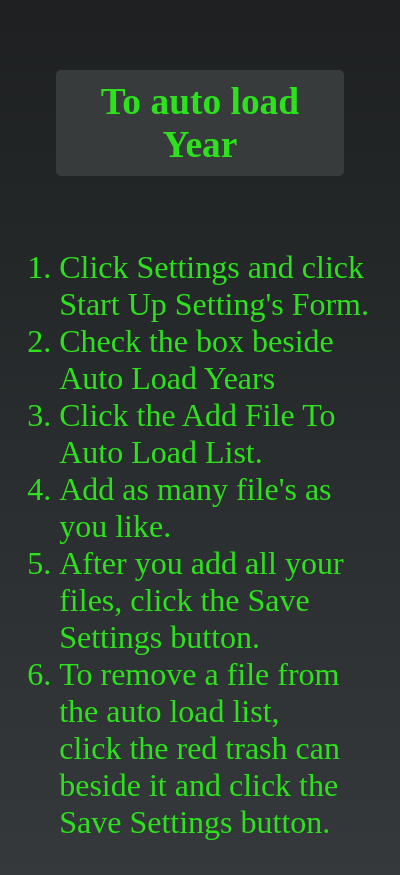
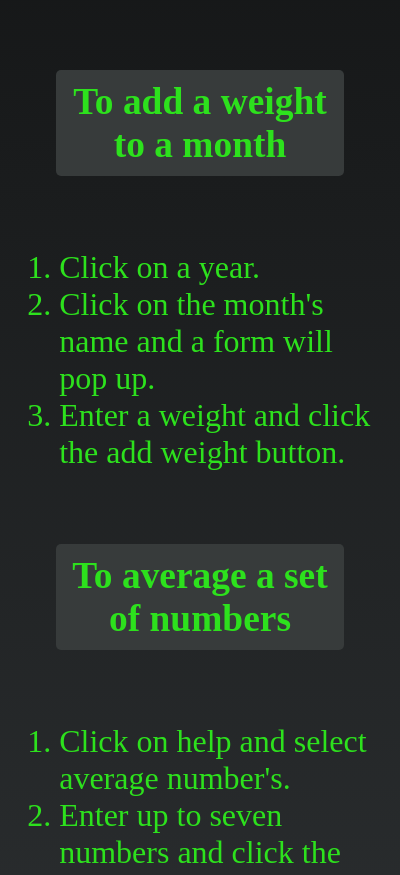
Before and after one commit to DEBXDEBX/weightTracker, an Electron app: page help.html in a window 400 px wide. Shown: the part 1125-2000 px from the top of the page. Drawn offline with Linux system fonts and the light colour scheme.

Commit message:
finished help

```diff
--- a/help.html
+++ b/help.html
@@ -35,7 +35,7 @@
     <div class="container">
 
         <h3>
-            To add a Note to your Calender, You must first load or create a Year.
+            To add a weight to your Calender, You must first load or create a Year.
           </h3>
 
           <h3>To create a Year</h3>
@@ -54,6 +54,23 @@
               <li>Click on File and then select Load Year.</li>
               <li>Navigate to the file where you have your File Year.</li>
               <li>Click on it and click open.</li>
+            </ol>
+          </div>
+
+          <h3>To add a weight to a month</h3>
+          <div class="Flex">
+            <ol>
+              <li>Click on a year.</li>
+              <li>Click on the month's name and a form will pop up.</li>
+              <li>Enter a weight and click the add weight button.</li>
+            </ol>
+          </div>
+
+          <h3>To average a set of numbers</h3>
+          <div class="Flex">
+            <ol>
+              <li>Click on help and select average number's.</li>
+              <li>Enter up to seven numbers and click the get average button.</li>
             </ol>
           </div>
 
@@ -77,6 +94,7 @@
         <div class="Flex">
           <ol>
             <li>Click Settings and click Start Up Setting's Form.</li>
+            <li>Pick a font size</li>
             <li>Add as many file's as you like, to the auto load list.</li>
             <li>
               After you make your selection's click the Save Settings button.
```
